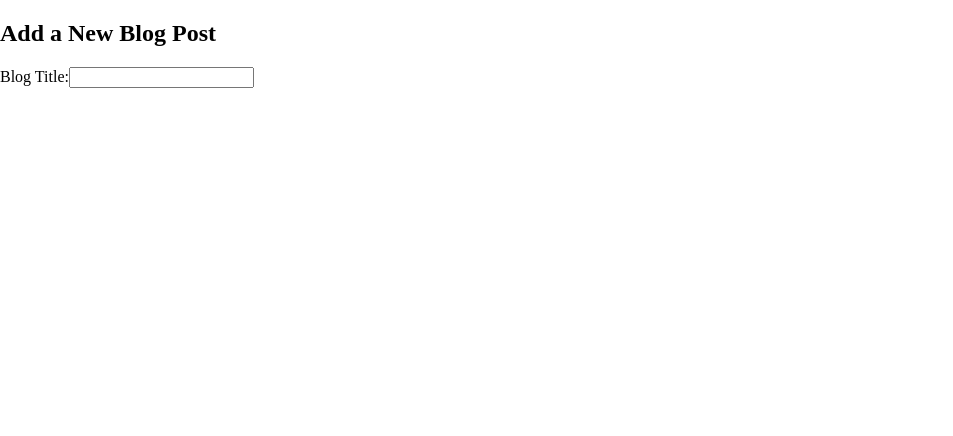
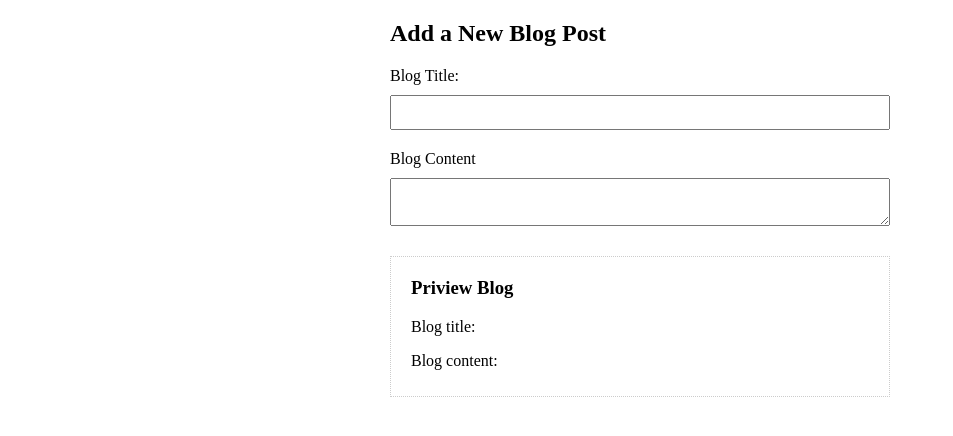
Before and after one commit to farhandardiri/mdnj, a Vue app: page / in a window 1280 px wide. Shown: the top 436 px of the page, without its empty margins (0-953 px from the left). Built offline with nearby package versions, Linux system fonts and the light colour scheme.

Commit message:
add input binding

```diff
--- a/src/App.vue
+++ b/src/App.vue
@@ -48,9 +48,9 @@
 };
 </script>
 
-<style >
+<style>
 body {
   margin: 0;
-  font-family: "Nunito SemiBold";
+  font-family: "Nunito Semi Bold";
 }
 </style>
--- a/src/components/addBlog.vue
+++ b/src/components/addBlog.vue
@@ -3,8 +3,16 @@
     <h2>Add a New Blog Post</h2>
     <form action="">
       <label for="">Blog Title:</label>
-      <input type="text" required />
+      <input type="text" v-model.lazy="blog.title" required />
+      <label for="">Blog Content</label>
+      <textarea v-model.lazy="blog.content"></textarea>
     </form>
+    <div id="priview">
+      <h3>Priview Blog</h3>
+      <p>Blog title: {{ blog.title }}</p>
+      <p>Blog content:</p>
+      <p>{{ blog.content }}</p>
+    </div>
   </div>
 </template>
 
@@ -12,11 +20,41 @@
 export default {
   components: {},
   data() {
-    return {};
+    return {
+      blog: {
+        title: "",
+        content: "",
+      },
+    };
   },
   methods: {},
 };
 </script>
 
-<style scoped>
+<style>
+#add-blog * {
+  box-sizing: border-box;
+}
+#add-blog {
+  margin: 20px auto;
+  max-width: 500px;
+}
+label {
+  display: block;
+  margin: 20px 0 10px;
+}
+input[type="text"],
+textarea {
+  display: block;
+  width: 100%;
+  padding: 8px;
+}
+#priview {
+  padding: 10px 20px;
+  border: 1px dotted #ccc;
+  margin: 30px 0;
+}
+h3 {
+  margin-top: 10px;
+}
 </style>
```
